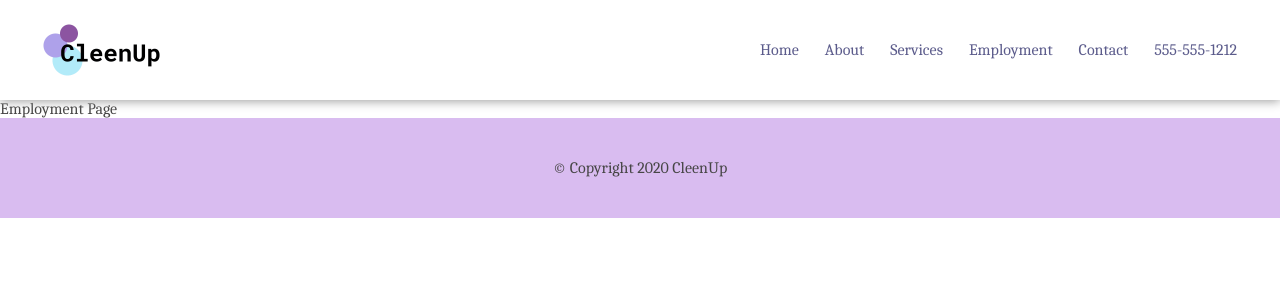
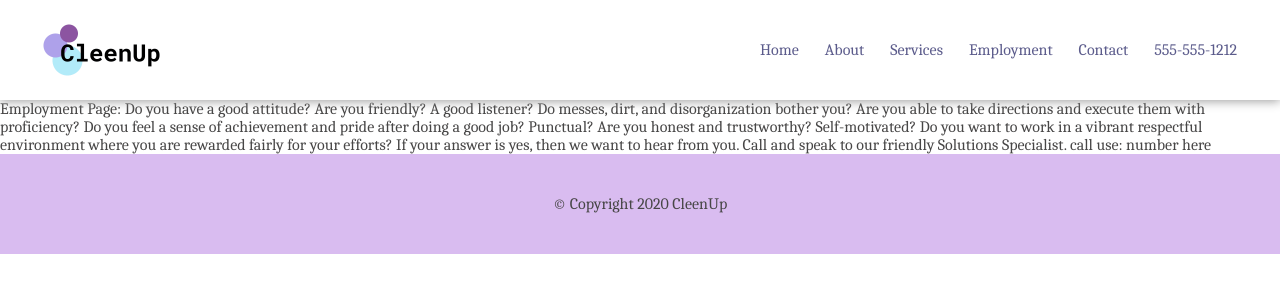
Before and after one commit to jimmjy/nathanstuff, a React (Create React App) app: page /employment in a window 1280 px wide. Shown: the top 300 px of the page. Built offline with nearby package versions, Linux system fonts and the light colour scheme; no server answers.

Commit message:
added some test text

```diff
--- a/src/pages/employment/employment.component.jsx
+++ b/src/pages/employment/employment.component.jsx
@@ -1,7 +1,16 @@
-import React from 'react';
+import React from "react";
 
-const Employment = () => <div>
-    Employment Page
-</div>;
+const Employment = () => (
+	<div>
+		Employment Page: Do you have a good attitude? Are you friendly? A good
+		listener? Do messes, dirt, and disorganization bother you? Are you able to
+		take directions and execute them with proficiency? Do you feel a sense of
+		achievement and pride after doing a good job? Punctual? Are you honest and
+		trustworthy? Self-motivated? Do you want to work in a vibrant respectful
+		environment where you are rewarded fairly for your efforts? If your answer
+		is yes, then we want to hear from you. Call and speak to our friendly
+		Solutions Specialist. call use: number here
+	</div>
+);
 
 export default Employment;
```
